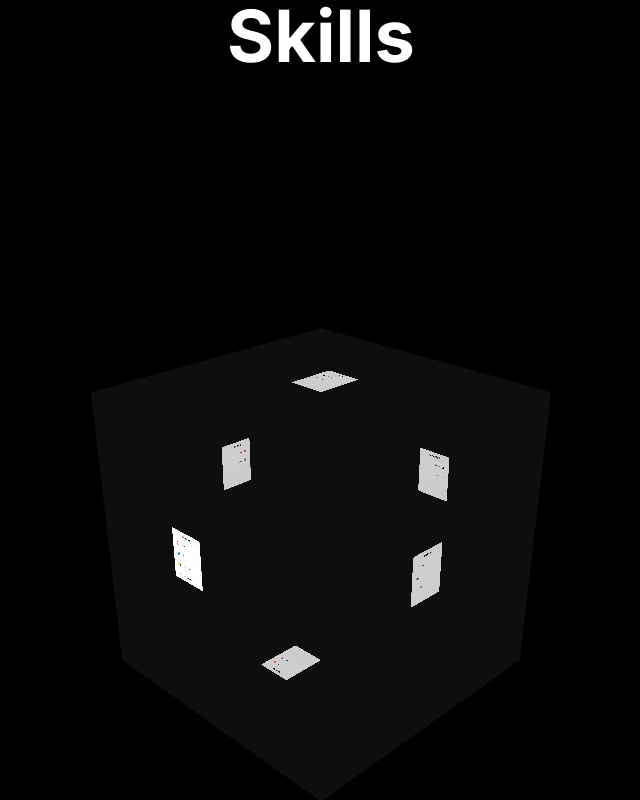
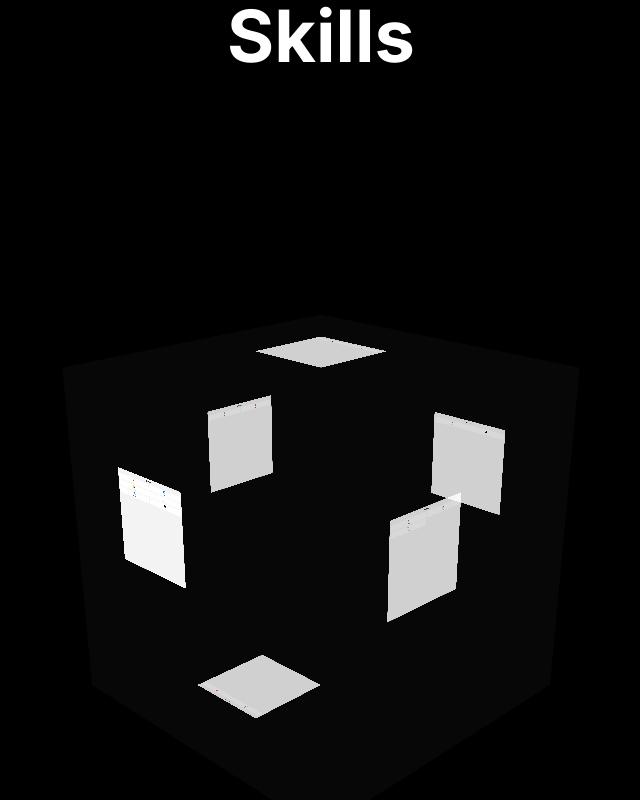
Before and after one commit to Norang2810/Heyjinu-Portfolio, a Next.js app: page / in a window 1280 px wide. Shown: the part 3280-4080 px from the top of the page, without its empty margins (319-959 px from the left). Built offline with nearby package versions, Linux system fonts and the light colour scheme.

Commit message:
boxGeometry add

```diff
--- a/components/sections/SkillsSection.tsx
+++ b/components/sections/SkillsSection.tsx
@@ -14,7 +14,7 @@ export function SkillsSection() {
       <div className="max-w-7xl mx-auto px-4" data-aos="fade-up">
         <h2 className="text-7xl font-bold mb-16 text-center text-white">Skills</h2>
         <div className="h-[800px] relative">
-          <Canvas camera={{ position: [20, 15, 20], fov: 45 }}>
+          <Canvas camera={{ position: [25, 15, 25], fov: 40 }}>
             <ambientLight intensity={0.7} />
             <pointLight position={[10, 10, 10]} intensity={2} />
             <spotLight position={[0, 10, 0]} intensity={1} />
@@ -25,6 +25,7 @@ export function SkillsSection() {
               enableZoom={false}
               minPolarAngle={Math.PI / 4}
               maxPolarAngle={Math.PI * 3 / 4}
+              rotateSpeed={0.5}
             />
           </Canvas>
         </div>
@@ -43,16 +44,17 @@ function SkillsCube() {
     config: { mass: 5, tension: 400, friction: 50 },
   });
 
-  const boxSize = 10;
+  const boxSize = 12;
+  const cardWidth = boxSize * 0.9;
+  const cardHeight = cardWidth;
 
-  // 6면의 위치와 회전 설정
   const faces = [
-    { position: [0, 0, boxSize/2], rotation: [0, 0, 0] },           // 전면
-    { position: [boxSize/2, 0, 0], rotation: [0, Math.PI/2, 0] },   // 우측
-    { position: [0, 0, -boxSize/2], rotation: [0, Math.PI, 0] },    // 후면
-    { position: [-boxSize/2, 0, 0], rotation: [0, -Math.PI/2, 0] }, // 좌측
-    { position: [0, boxSize/2, 0], rotation: [-Math.PI/2, 0, 0] },  // 상단
-    { position: [0, -boxSize/2, 0], rotation: [Math.PI/2, 0, 0] },  // 하단
+    { position: [0, 0, boxSize/2], rotation: [0, 0, 0] },
+    { position: [boxSize/2, 0, 0], rotation: [0, Math.PI/2, 0] },
+    { position: [0, 0, -boxSize/2], rotation: [0, Math.PI, 0] },
+    { position: [-boxSize/2, 0, 0], rotation: [0, -Math.PI/2, 0] },
+    { position: [0, boxSize/2, 0], rotation: [-Math.PI/2, 0, 0] },
+    { position: [0, -boxSize/2, 0], rotation: [Math.PI/2, 0, 0] },
   ];
 
   const rotateFace = (index: number) => {
@@ -75,7 +77,7 @@ function SkillsCube() {
           roughness={0.2}
           metalness={0.1}
           transparent
-          opacity={0.1}
+          opacity={0.05}
         />
       </mesh>
       {Object.entries(skillsData).map(([category, skills], index) => (
@@ -86,47 +88,49 @@ function SkillsCube() {
         >
           <Html
             transform
-            distanceFactor={1.5}
+            distanceFactor={1.2}
             style={{
-              width: '350px',
-              height: '450px',
-              padding: '25px',
-              background: 'rgba(255, 255, 255, 0.98)',
-              borderRadius: '12px',
+              width: `${cardWidth * 100}px`,
+              height: `${cardHeight * 100}px`,
+              padding: '16px',
+              background: 'rgba(255, 255, 255, 0.95)',
+              borderRadius: '16px',
               transform: 'translate(-50%, -50%)',
               transition: 'all 0.3s ease',
-              opacity: activeIndex === index ? 1 : 0.8,
-              boxShadow: '0 4px 12px rgba(0, 0, 0, 0.1)',
+              opacity: activeIndex === index ? 1 : 0.85,
+              boxShadow: '0 8px 32px rgba(0, 0, 0, 0.1)',
             }}
             className="skill-card"
             onClick={() => rotateFace((index + 1) % 6)}
           >
             <div className="h-full flex flex-col">
-              <h3 className="text-2xl font-bold mb-6 text-center text-gray-800">
+              <h3 className="text-lg font-bold mb-3 text-center text-gray-800">
                 {category}
               </h3>
-              <div className="flex-1 overflow-y-auto custom-scrollbar">
+              <div className="flex-1 overflow-y-auto custom-scrollbar pr-1">
+                <div className="grid grid-cols-2 gap-2">
                   {skills.map((skill) => (
                     <div
                       key={skill.name}
-                    className="flex items-center gap-4 bg-white/80 p-4 rounded-lg mb-4 hover:bg-white/90 transition-all"
+                      className="flex flex-col items-center p-2 rounded-lg bg-white/80 hover:bg-white/90 transition-all"
                     >
-                    <div className="relative w-12 h-12 bg-white rounded-lg p-2">
+                      <div className="relative w-8 h-8 mb-1">
                         <Image
                           src={skill.icon}
                           alt={skill.name}
-                        width={48}
-                        height={48}
+                          width={32}
+                          height={32}
                           className="object-contain"
                           priority
-                        sizes="48px"
+                          sizes="32px"
                         />
                       </div>
-                    <span className="text-lg font-medium text-gray-700">
+                      <span className="text-xs font-medium text-gray-700 text-center">
                         {skill.name}
                       </span>
                     </div>
                   ))}
+                </div>
               </div>
             </div>
           </Html>
```
Lines whose indentation alone changed are shown as unchanged.
